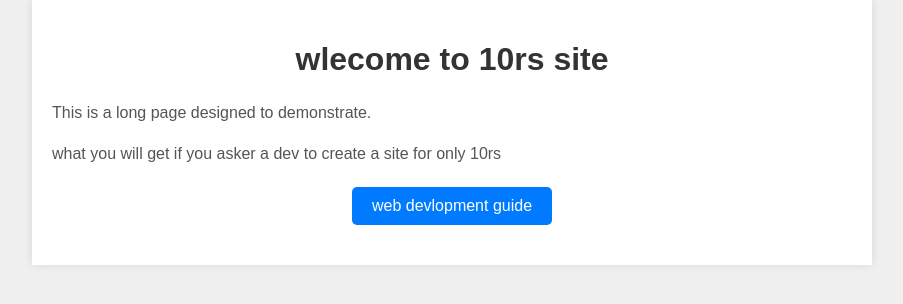
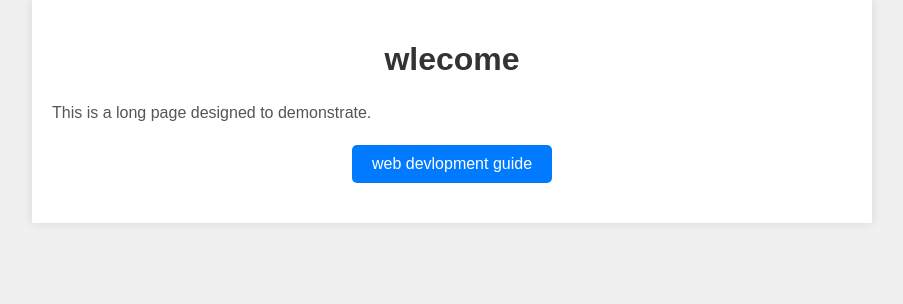
Before and after one commit to Hxots64/answers1, a plain HTML site: page index.html in a window 1280 px wide. Shown: the whole page, without its empty margins (188-1091 px from the left). Drawn offline with Linux system fonts and the light colour scheme.

Commit message:
Update index.html

```diff
--- a/index.html
+++ b/index.html
@@ -8,9 +8,8 @@
 </head>
 <body>
     <div class="container">
-        <h1>wlecome to 10rs site</h1>
+        <h1>wlecome </h1>
         <p>This is a long page designed to demonstrate.</p>
-        <p>what you will get if you asker a dev to create a site for only 10rs</p>
 
         <button onclick="redirect()">web devlopment guide</button>
     </div>
```
